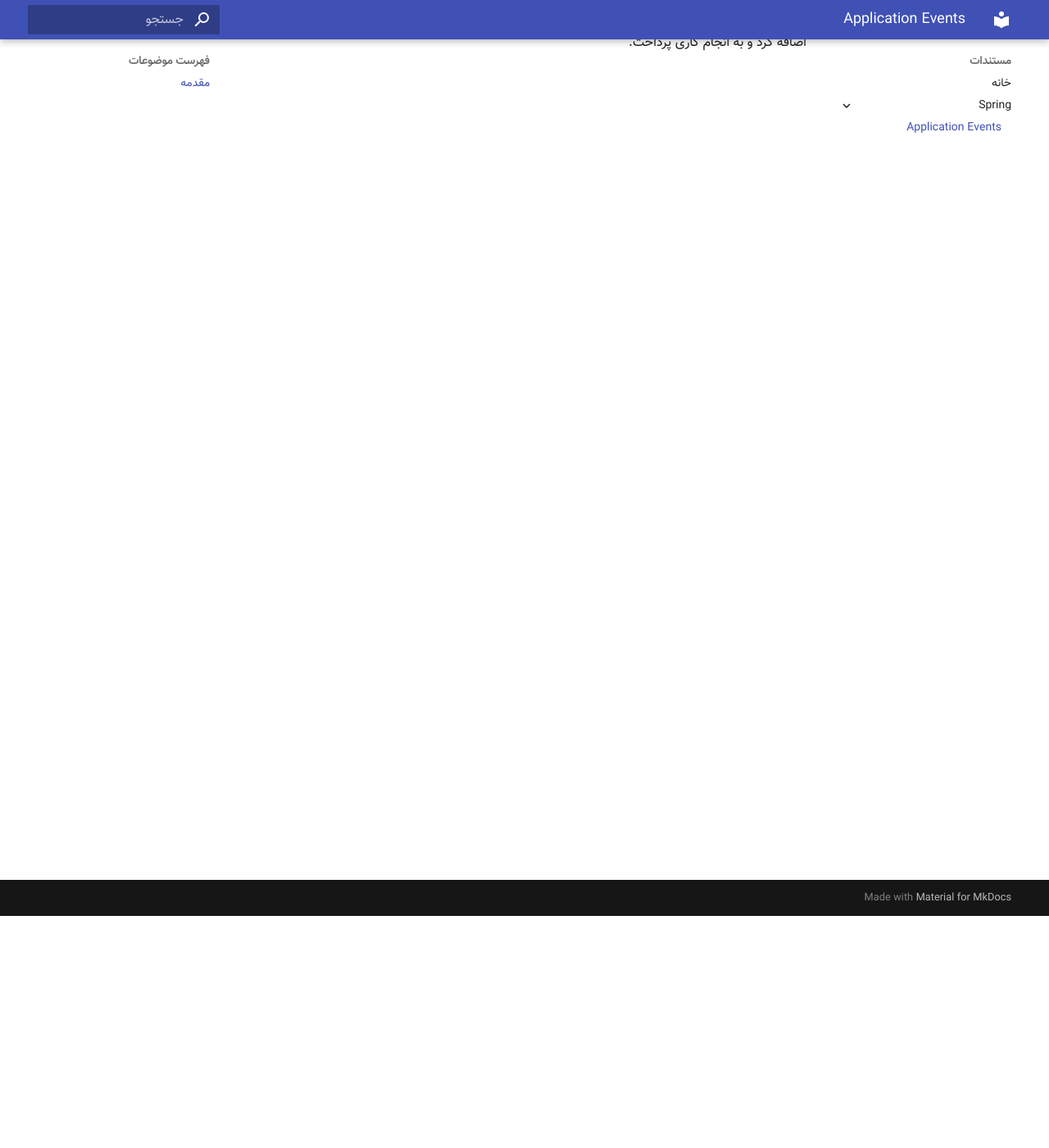
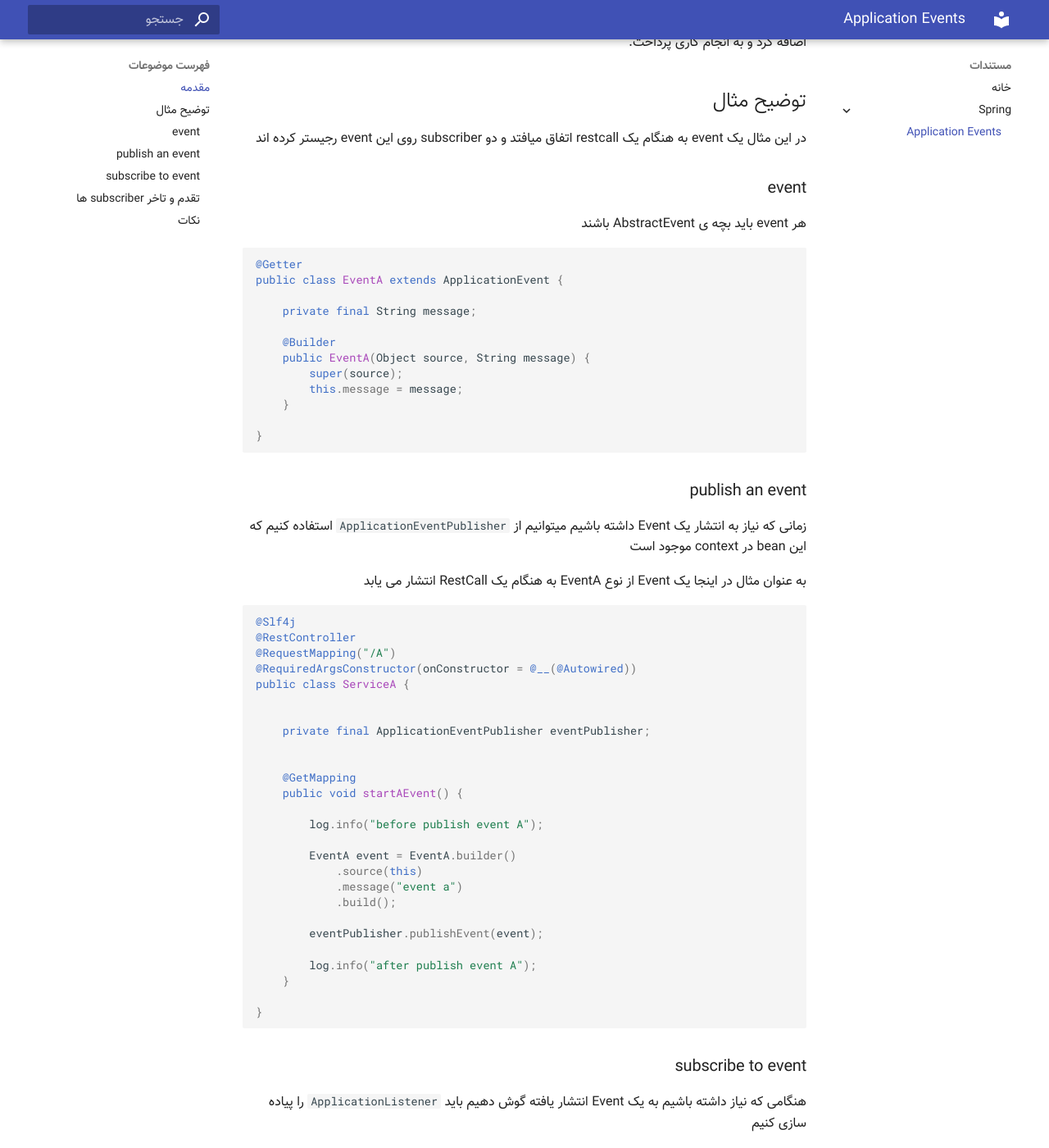
Before and after one commit to alireza-fassih/documents, an MkDocs documentation site: the page built from docs/spring/application-events.md, in a window 1280 px wide and 1400 px high, scrolled down 283 px. Shown: the whole window at 82% size. Built offline with MkDocs 1.6.1 and Material for MkDocs 9.7.7, drawn with Linux system fonts in a browser that asks for light colours; some of the changed text lies outside the part shown.

Commit message:
adding application event

````diff
--- a/docs/spring/application-events.md
+++ b/docs/spring/application-events.md
@@ -7,3 +7,98 @@
 
 با اینکار میتوان بدون تغییر قسمت زیادی از کد روی یک مرحله خاصی از کار که یک Event رخ میدهد
 کد جدید اضافه کرد و به انجام کاری پرداخت.
+
+
+## توضیح مثال
+در این مثال یک event به هنگام یک restcall اتفاق میافتد
+و دو subscriber روی این event رجیستر کرده اند
+
+
+### event
+هر event باید بچه ی AbstractEvent باشند
+
+```java
+
+@Getter
+public class EventA extends ApplicationEvent {
+
+    private final String message;
+
+    @Builder
+    public EventA(Object source, String message) {
+        super(source);
+        this.message = message;
+    }
+
+}
+
+```
+
+### publish an event
+زمانی که نیاز به انتشار یک Event داشته باشیم میتوانیم از
+‍‍‍‍```ApplicationEventPublisher``` استفاده کنیم که این bean در context موجود است
+
+به عنوان مثال در اینجا یک Event از نوع EventA به هنگام یک RestCall انتشار می یابد
+
+
+```java
+
+@Slf4j
+@RestController
+@RequestMapping("/A")
+@RequiredArgsConstructor(onConstructor = @__(@Autowired))
+public class ServiceA {
+
+
+    private final ApplicationEventPublisher eventPublisher;
+
+
+    @GetMapping
+    public void startAEvent() {
+
+        log.info("before publish event A");
+
+        EventA event = EventA.builder()
+            .source(this)
+            .message("event a")
+            .build();
+
+        eventPublisher.publishEvent(event);
+
+        log.info("after publish event A");
+    }
+
+}
+
+```
+
+### subscribe to event
+هنگامی که نیاز داشته باشیم به یک Event انتشار یافته گوش دهیم باید
+```ApplicationListener``` را پیاده سازی کنیم
+
+به عنوان مثال این کد به Event های انتشار یافته از نوع EventA گوش میکند
+
+```java
+@Slf4j
+@Component
+public class EventASubscriber implements ApplicationListener<EventA> {
+
+    @Override
+    public void onApplicationEvent(EventA event) {
+        log.info("received new event {} from {} at {}",
+             event.getMessage(), event.getSource(), event.getTimestamp());
+    }
+
+}
+```
+
+### تقدم و تاخر subscriber ها
+برای اینکه بتوانیم بگوییم یک subscriber زود تر از دیگری روی یک event اجرا شود
+میتوانیم از ```@Order``` استفاده کنیم که هر چه مقدار درونش کمتر باشد
+subscriber زود تر اجرا میشود
+
+### نکات
+* لازم به ذکر است که subscriber ها با thread فعلی اجزا میشنود یعنی
+thread انتشار دهنده event هنگام انتشار block میشود و subscriber ها اجزا میشوند
+
+[![application logs](../img/spring/application-event/logs.png)](../img/spring/application-event/logs.png)
--- a/mkdocs.yml
+++ b/mkdocs.yml
@@ -1,6 +1,4 @@
 site_name: 'مستندات'
-
-
 
 theme:
   name: material
@@ -9,3 +7,7 @@ theme:
 
 extra_css:
   - 'stylesheets/extra.css'
+
+
+markdown_extensions:
+  - codehilite
````
Also changed, not shown: docs/img/spring/application-event/logs.png (added).
